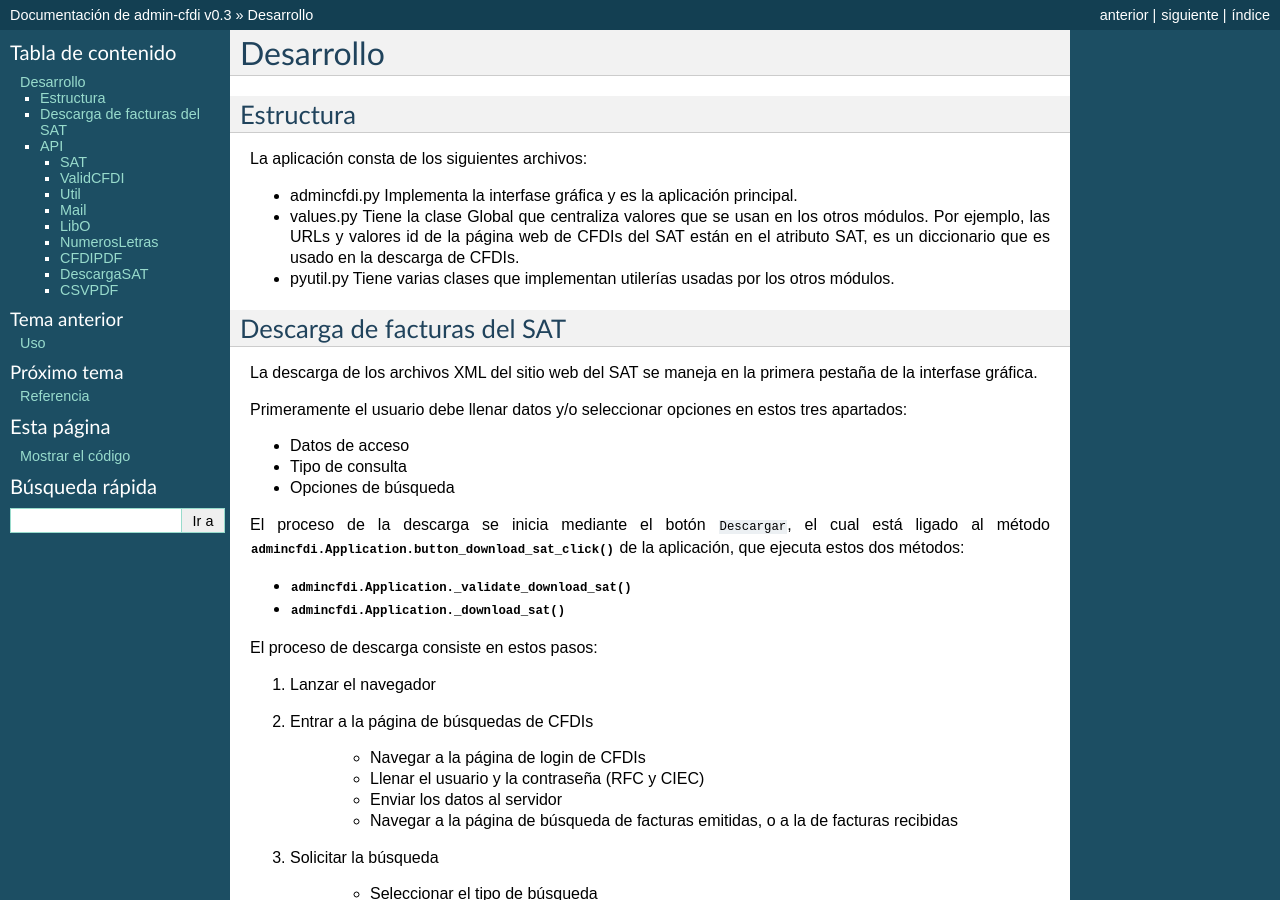
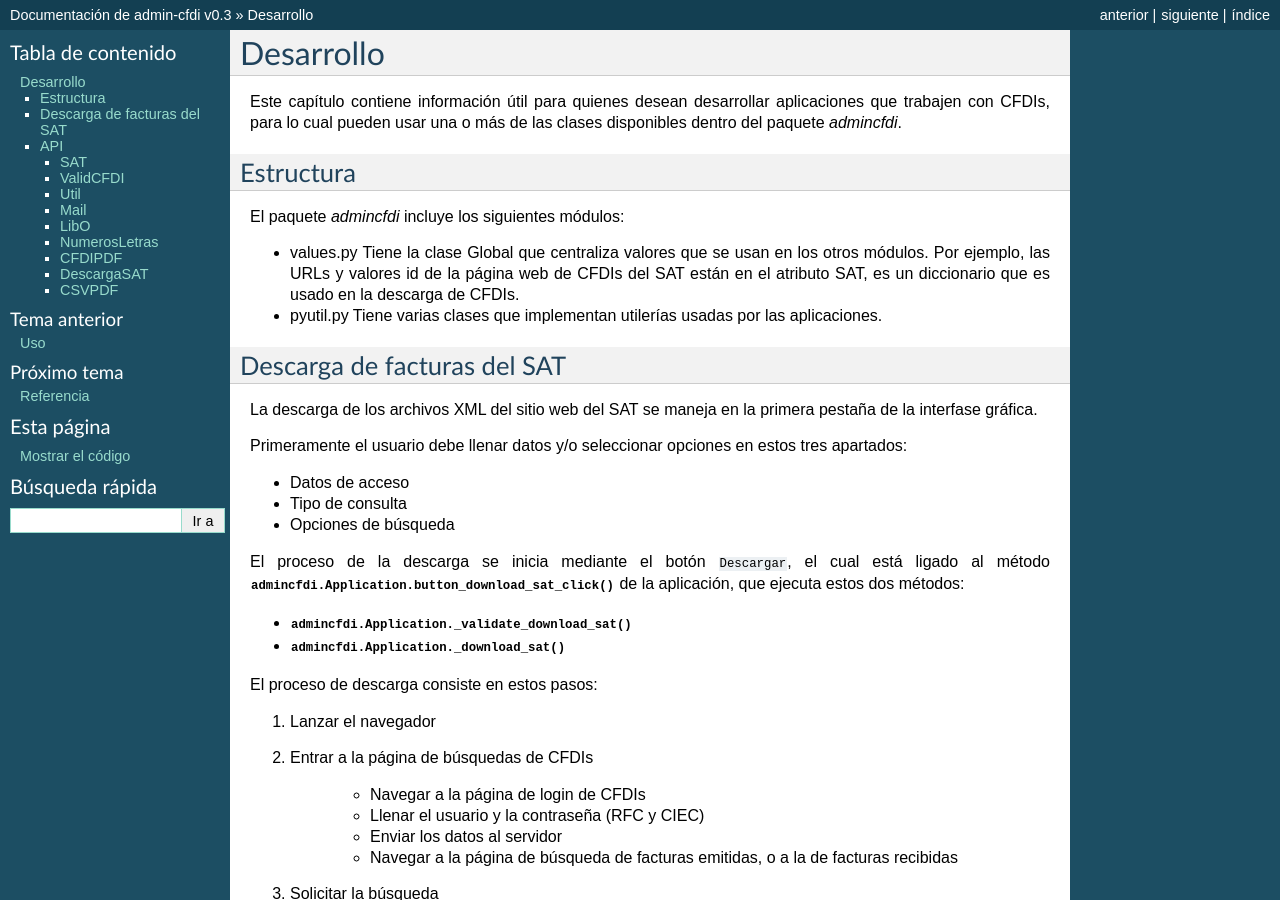
Before and after one commit to LinuxCabal/admin-cfdi, a Sphinx documentation site: the page built from docs/devel.rst, in a window 1280 px wide and 900 px high. Built offline with Sphinx 7.4.7, drawn with Linux system fonts in a browser that asks for light colours.

Commit message:
Separar las aplicaciones de la biblioteca

```diff
--- a/docs/devel.rst
+++ b/docs/devel.rst
@@ -1,14 +1,16 @@
 ==========
 Desarrollo
 ==========
+Este capítulo contiene información útil para quienes desean
+desarrollar aplicaciones que trabajen con CFDIs, para lo
+cual pueden usar una o más de las clases disponibles dentro
+del paquete `admincfdi`.
+
 
 Estructura
 ==========
 
-La aplicación consta de los siguientes archivos:
-
-- admincfdi.py Implementa la interfase gráfica y
-  es la aplicación principal.
+El paquete `admincfdi` incluye los siguientes módulos:
 
 - values.py Tiene la clase Global que centraliza
   valores que se usan en los otros módulos.  Por
@@ -18,7 +20,7 @@ La aplicación consta de los siguientes archivos:
   en la descarga de CFDIs.
 
 - pyutil.py Tiene varias clases que implementan
-  utilerías usadas por los otros módulos.
+  utilerías usadas por las aplicaciones.
 
 Descarga de facturas del SAT
 ============================
```
Also changed, not shown: docs/uso.rst (+11 -0 lines).
